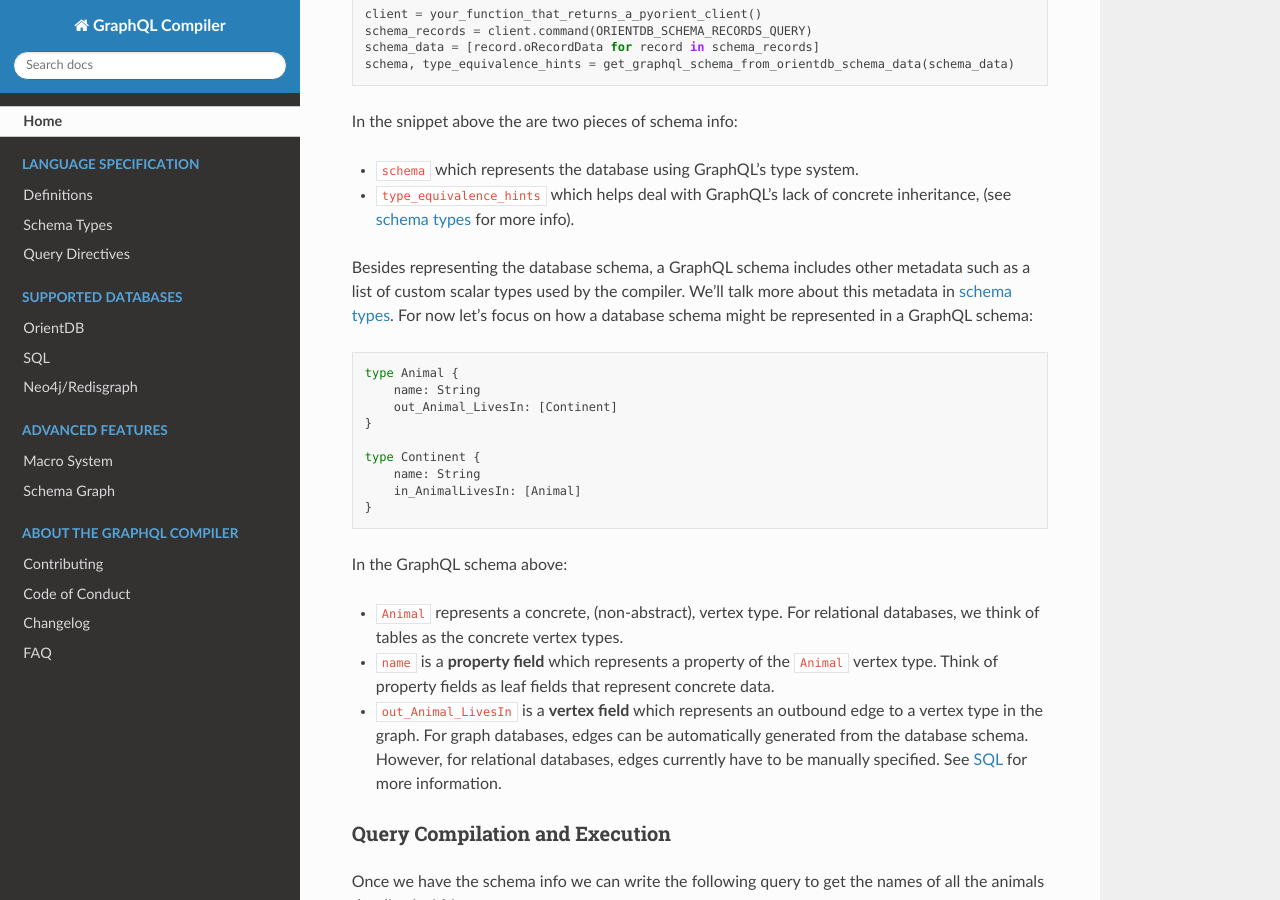
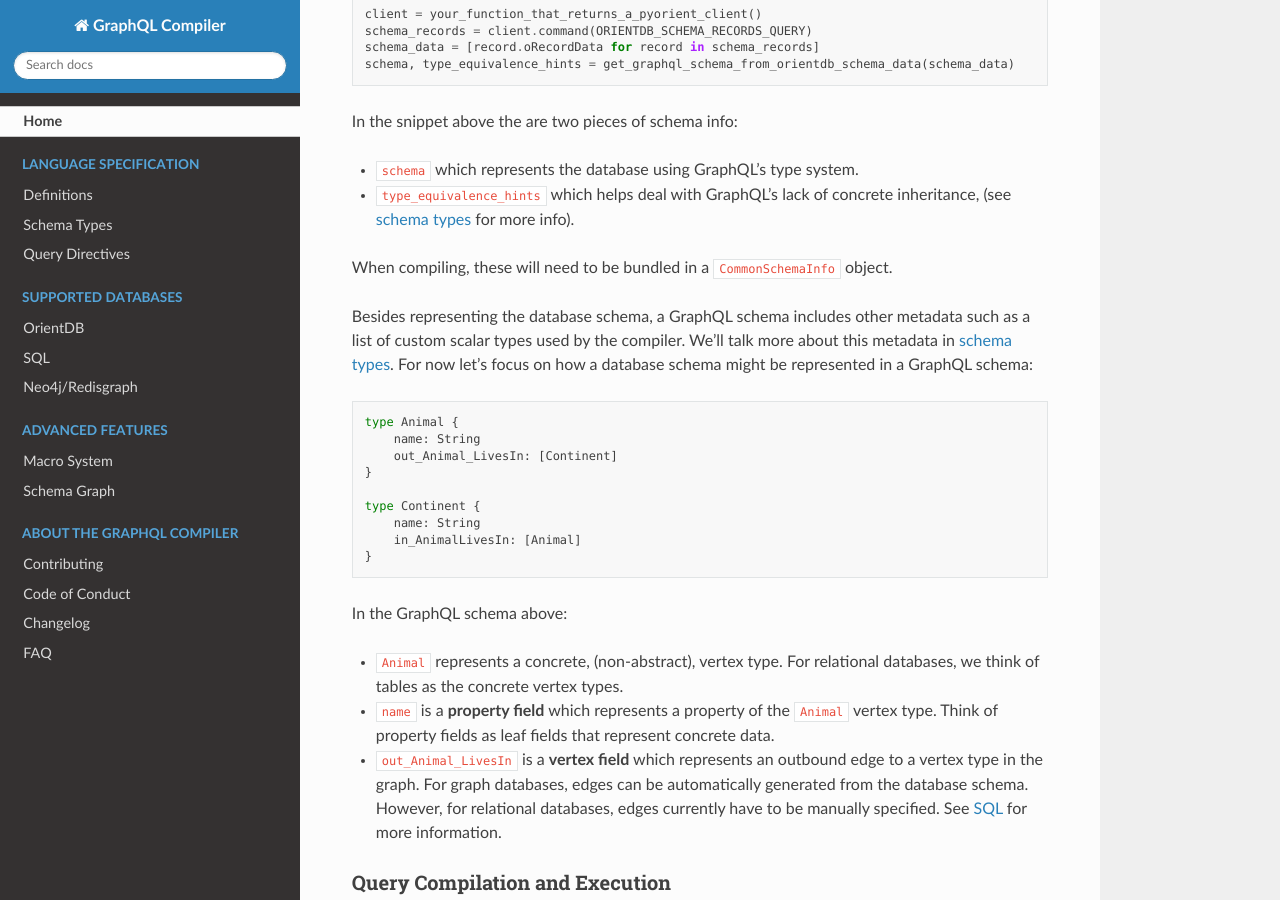
Before and after one commit to kensho-technologies/graphql-compiler, a Sphinx documentation site: the page built from docs/source/index.rst, in a window 1280 px wide and 900 px high, scrolled down 816 px. Built offline with Sphinx 7.4.7 and the Read the Docs theme 2.0.0, drawn with Linux system fonts in a browser that asks for light colours.

Commit message:
Small addition to docs re: CommonSchemaInfo

```diff
--- a/docs/source/index.rst
+++ b/docs/source/index.rst
@@ -82,6 +82,8 @@ In the snippet above the are two pieces of schema info:
 - :code:`schema` which represents the database using GraphQL's type system.
 - :code:`type_equivalence_hints` which helps deal with GraphQL's lack of concrete inheritance,
   (see :doc:`schema types <language_specification/schema_types>` for more info).
+
+When compiling, these will need to be bundled in a :code:`CommonSchemaInfo` object.
 
 Besides representing the database schema, a GraphQL schema includes other metadata such as a list
 of custom scalar types used by the compiler. We'll talk more about this metadata in
```
